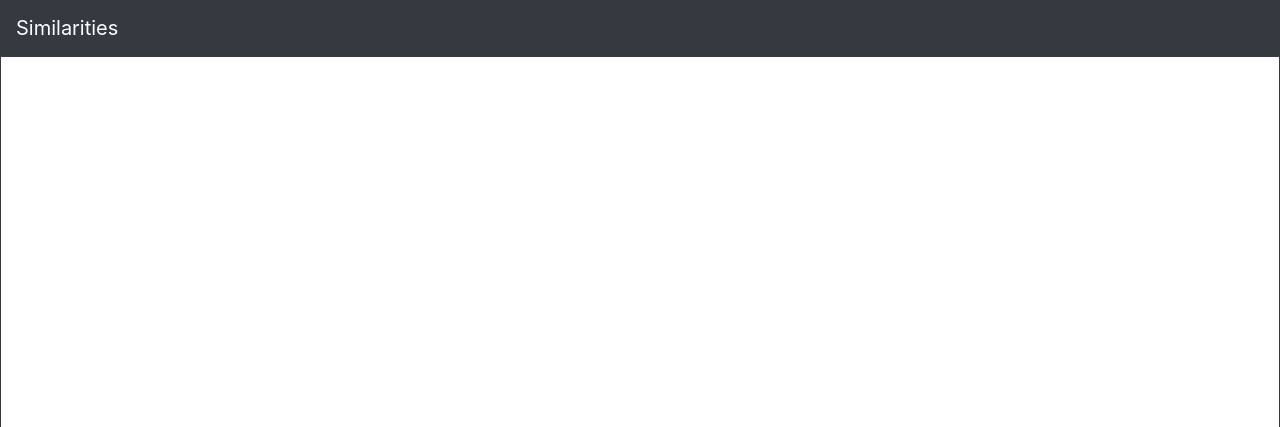
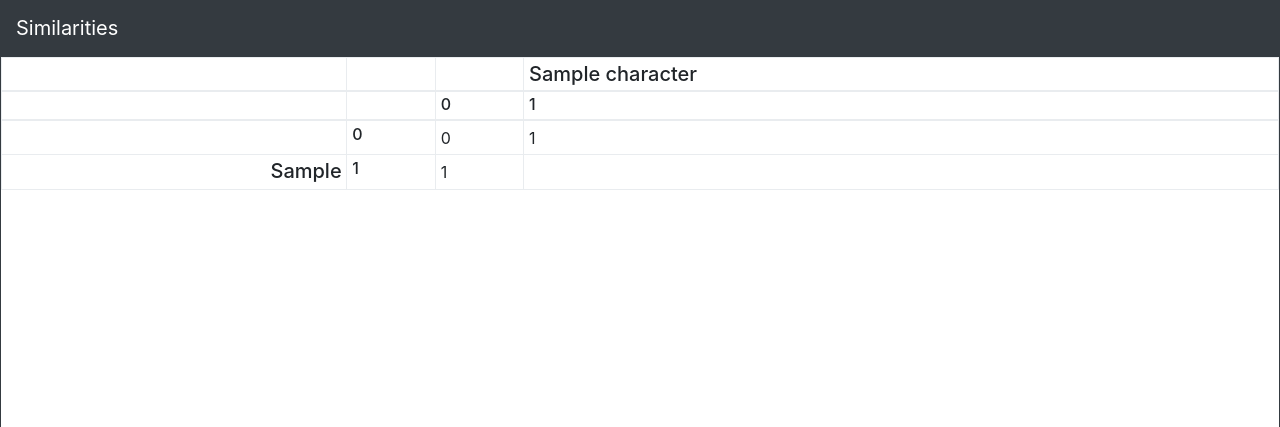
Before and after one commit to zseen/cs50, a Flask app: template Week5/similarities_more/templates/score.html in a window 1280 px wide. Shown: the top 427 px of the page. Run offline with Flask 2, Linux system fonts and the light colour scheme; the template is opened without the code that fills it: most values are stand-ins (such as "Sample title", 1, 10 or a date in 2020); some libraries are stand-ins or nearby versions.

Commit message:
Week5 - Add matrix.html and modify index.html:
- The table in matrix.html is small and has a border
- In index.html two strings are required for transformation

```diff
--- a/Week5/similarities_more/templates/index.html
+++ b/Week5/similarities_more/templates/index.html
@@ -3,8 +3,8 @@
 {% block body %}
 
     <form action="/score" method="post" >
-        First string: <br><input type="text" name="string1"><br>
-        Second string: <br><input type="text" name="string2"><br>
+        First string: <br><input type="text" name="string1" required><br>
+        Second string: <br><input type="text" name="string2" required><br>
         <button type="submit">Transform!</button>
     </form>
 
--- a/Week5/similarities_more/templates/matrix.html
+++ b/Week5/similarities_more/templates/matrix.html
@@ -1 +1,36 @@
-<!-- TODO -->
+<table class="table table-bordered table-sm">
+    <thead>
+        <tr>
+            <th></th>
+            <th></th>
+            <th></th>
+            {% for character in s2 %}
+                <th class="h5">{{character}}</th>
+            {% endfor %}
+        </tr>
+        <tr>
+            <th></th>
+            <th></th>
+            {% for i in range((s2)|length + 1) %}
+                <th class="h6">{{i}}</th>
+            {% endfor %}
+        </tr>
+    </thead>
+    <tbody>
+        <th></th>
+        <th class="h6">0</th>
+        {% for i in range((s2)|length + 1) %}
+                <td>{{i}}</td>
+        {% endfor %}
+
+        {% for charIndex in range(s1|length) %}
+            <tr>
+                <th class="h5">{{s1[charIndex]}}</th>
+                <th class="h6">{{charIndex + 1}}</th>
+                {% for cost in matrix[charIndex + 1] %}
+                    <td>{{cost[0]}}</td>
+                {% endfor %}
+            </tr>
+        {% endfor %}
+    </tbody>
+</table>
```
